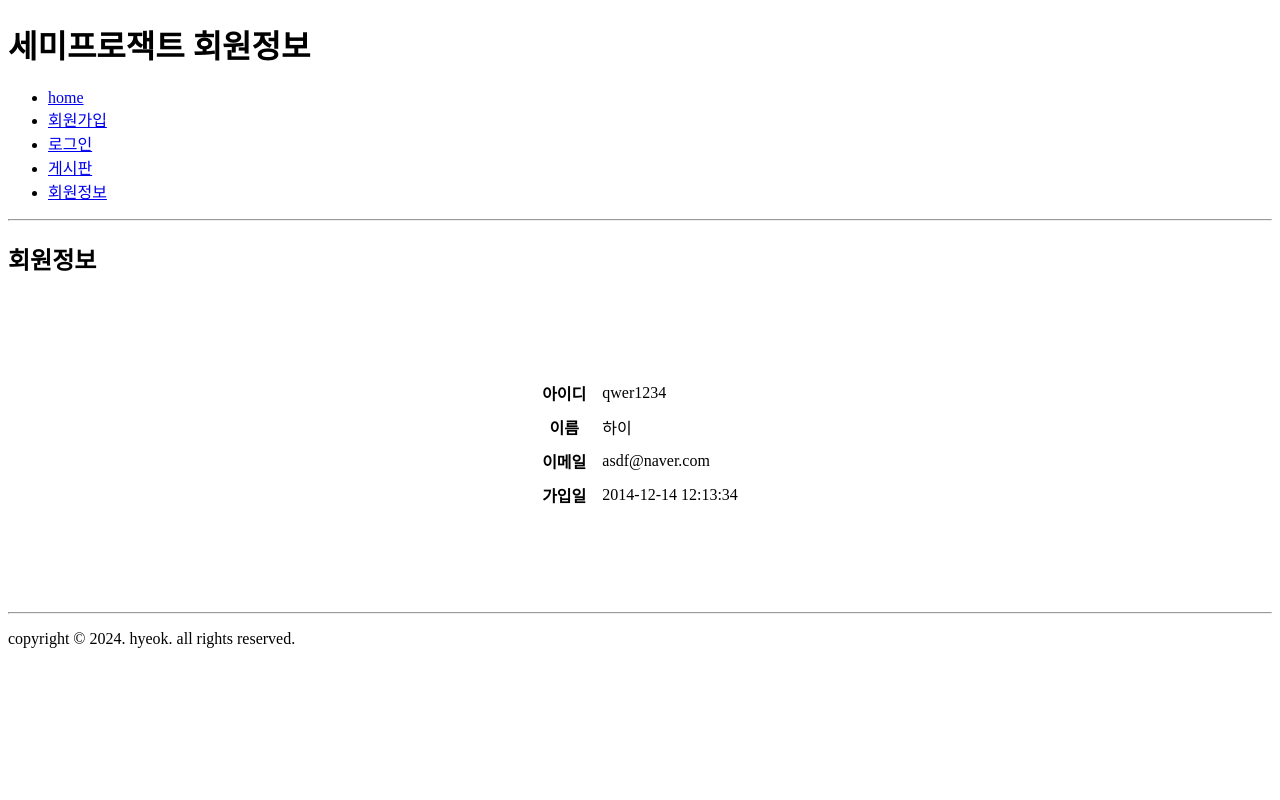
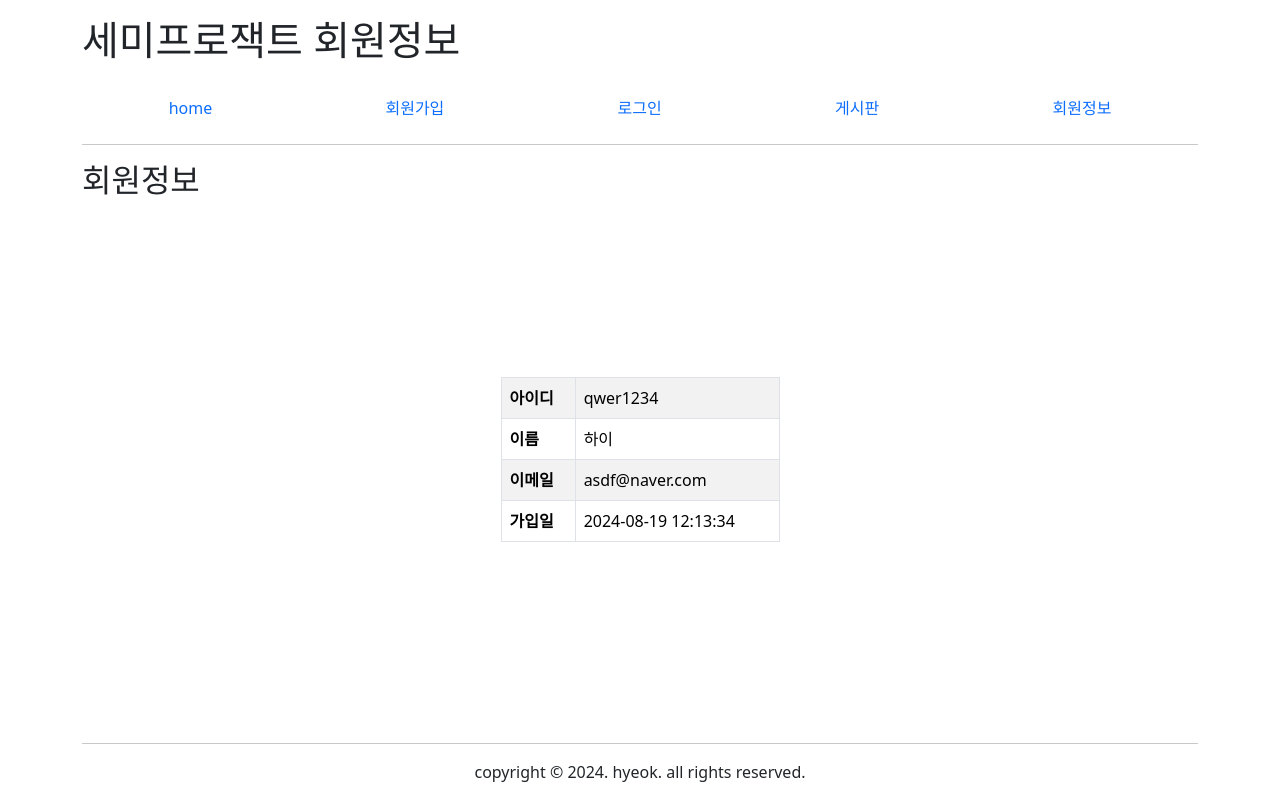
Before and after one commit to Hy30k92/semiprojectv1b, a FastAPI app: page /member/myinfo in a window 1280 px wide. Run offline with FastAPI, Linux system fonts and the light colour scheme; some libraries are stand-ins or nearby versions.

Commit message:
myinfo를 bootstrap으로 변경 수정

```diff
--- a/views/templates/member/myinfo.html
+++ b/views/templates/member/myinfo.html
@@ -3,39 +3,40 @@
 <head>
     <meta charset="UTF-8">
     <title>세미프로잭트</title>
+    <link rel="stylesheet" href="/static/css/bs5/bootstrap.min.css">
     <link rel="stylesheet" href="/static/css/project.css">
     <style>
-        table { margin: 100px auto;
-            border-collapse: collapse}
-        th, td { padding: 5px 8px}
-
     </style>
 </head>
 <body>
-    <div id="wrap">
-        <header><h1>세미프로잭트 회원정보</h1></header>
-        <nav><ul id="menu">
-            <li><a href="/">home</a></li>
-            <li><a href="/member/join"> 회원가입 </a></li>
-            <li><a href="/member/login">로그인</a></li>
-            <li><a href="/board/list">게시판</a></li>
-            <li><a href="/member/myinfo">회원정보</a></li>
+<div id="wrap" class="container">
+    <header class="py-3"><h1>세미프로잭트 회원정보</h1></header>
+    <nav id="menu">
+        <ul class="nav nav-fill">
+            <li class="nav-item"><a class="nav-link" href="/">home</a></li>
+            <li class="nav-item"><a class="nav-link" href="/member/join"> 회원가입 </a></li>
+            <li class="nav-item"><a class="nav-link" href="/member/login">로그인</a></li>
+            <li class="nav-item"><a class="nav-link" href="/board/list">게시판</a></li>
+            <li class="nav-item"><a class="nav-link" href="/member/myinfo">회원정보</a></li>
         </ul>
-        </nav>
+    </nav>
         <hr id="hr1">
         <main>
             <h2>회원정보</h2>
-                <table>
-                        <tr><th>아이디</th><td>qwer1234</td></tr>
-                        <tr><th>이름</th><td>하이</td></tr>
-                        <tr><th>이메일</th><td>asdf@naver.com</td></tr>
-                        <tr><th>가입일</th><td>2014-12-14 12:13:34</td></tr>
-                </table>
+            <div class="d-flex justify-content-center align-items-center" style= "height: 65vh">
+            <table class="table w-25 table-bordered table-striped">
+                <tr><th>아이디</th><td>qwer1234</td></tr>
+                <tr><th>이름</th><td>하이</td></tr>
+                <tr><th>이메일</th><td>asdf@naver.com</td></tr>
+                <tr><th>가입일</th><td>2024-08-19 12:13:34</td></tr>
+            </table>
+            </div>
+        </main>
             <footer>
                 <hr id="hr2">
-                <p id="copy">copyright &copy; 2024. hyeok. all rights reserved.</p>
+                <p id="copy" class="text-center">copyright &copy; 2024. hyeok. all rights reserved.</p>
             </footer>
-        </main>
+
     </div>
 </body>
 </html>
```
